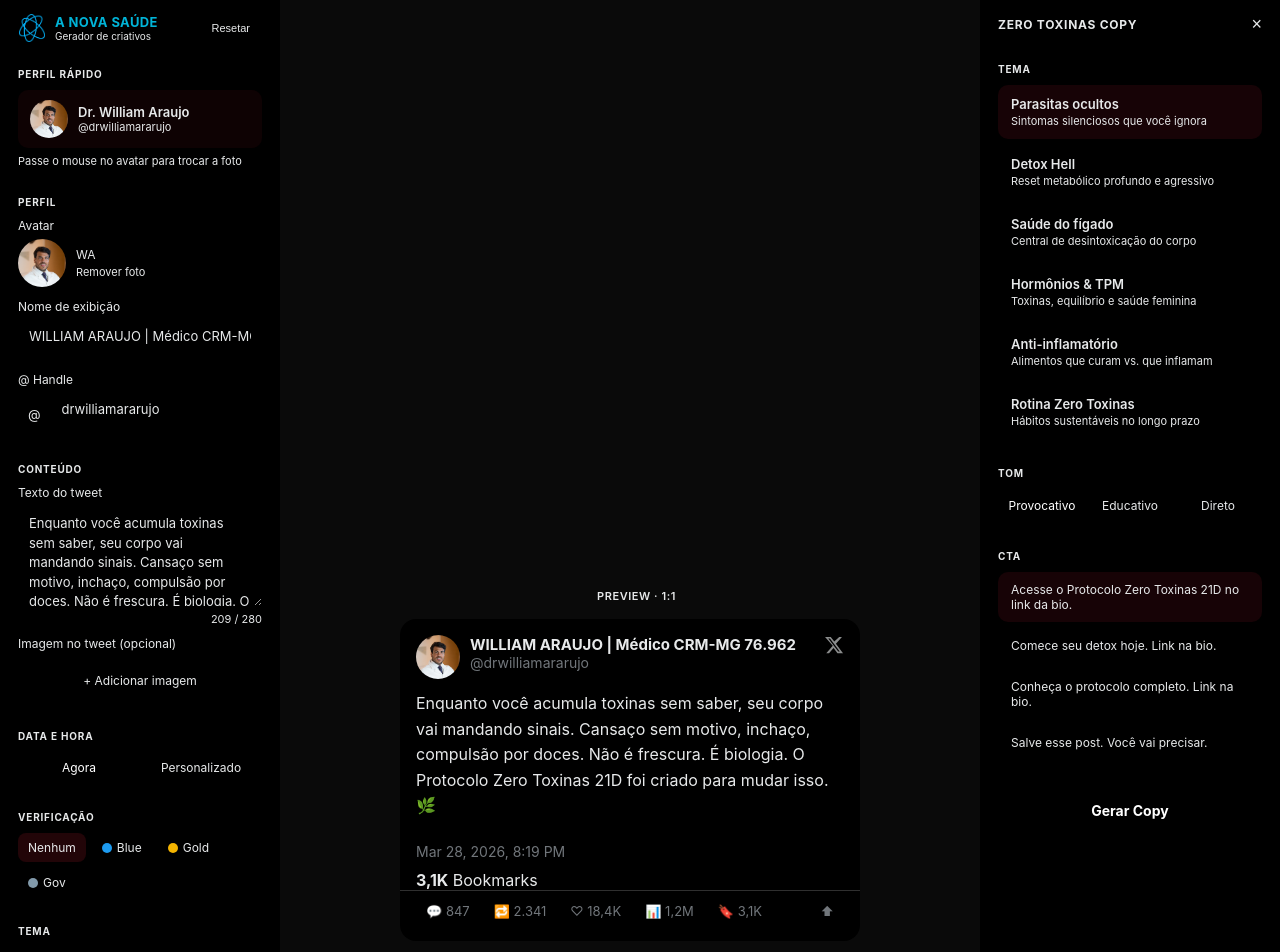
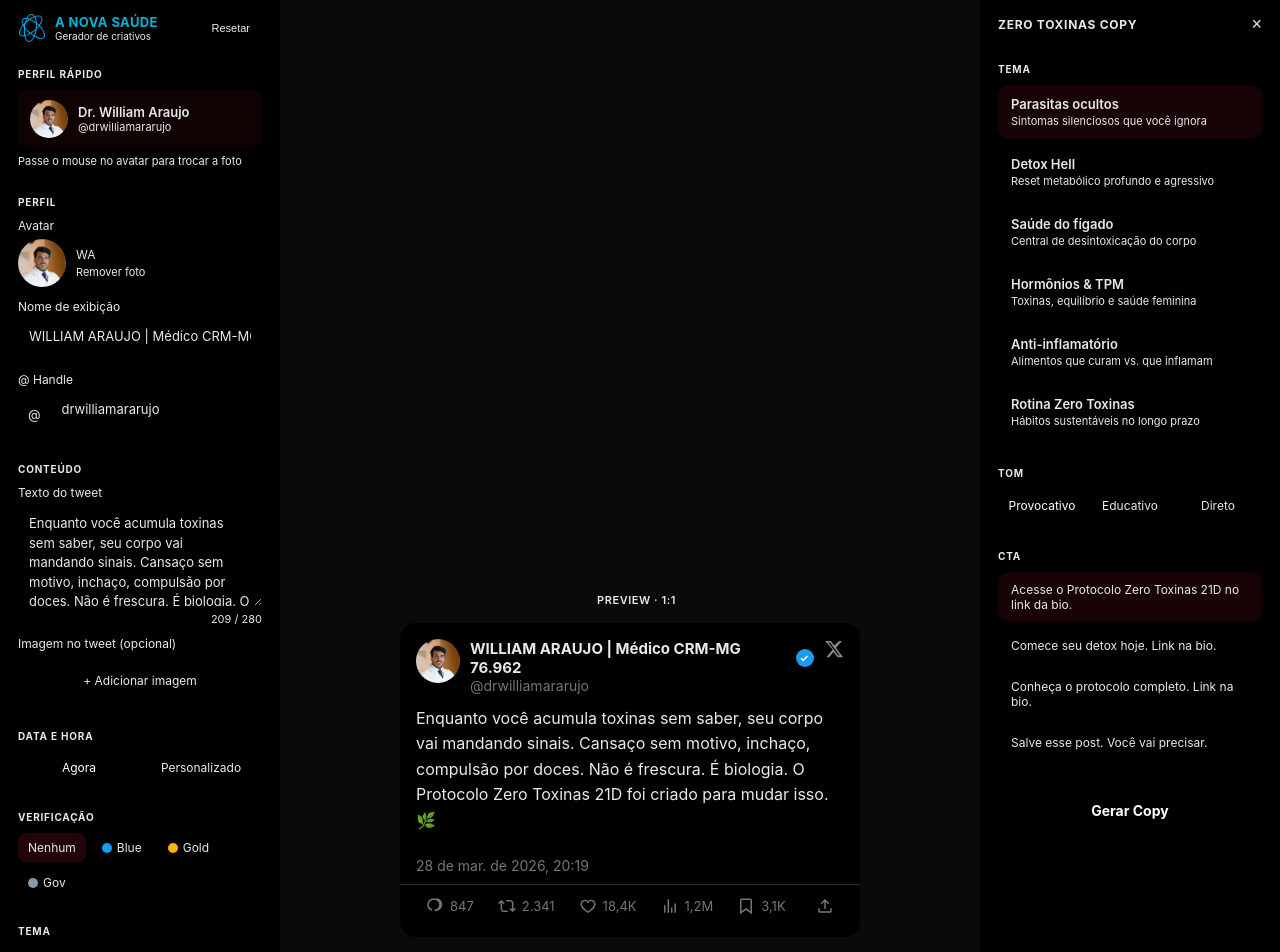
Before and after one commit to peduardoveloso-star/nova-saude-criativo, a Next.js app: page / in a window 1280 px wide. Shown: the top 952 px of the page. Built offline with nearby package versions, Linux system fonts and the light colour scheme.

Commit message:
Update TweetPreview.tsx

```diff
--- a/src/components/TweetPreview.tsx
+++ b/src/components/TweetPreview.tsx
@@ -23,7 +23,10 @@ interface Props {
 
 function formatDate(dtMode: 'now'|'custom', customDt: string) {
   const dt = dtMode === 'custom' && customDt ? new Date(customDt) : new Date();
-  return dt.toLocaleDateString('en-US', { month:'short', day:'numeric', year:'numeric', hour:'numeric', minute:'2-digit' });
+  return dt.toLocaleDateString('pt-BR', {
+    day: 'numeric', month: 'short', year: 'numeric',
+    hour: '2-digit', minute: '2-digit',
+  });
 }
 
 function formatText(raw: string) {
@@ -51,8 +54,27 @@ function formatText(raw: string) {
 }
 
 const BADGE_COLORS: Record<VerifyType, string> = {
-  none: '', blue: '#1d9bf0', gold: '#f4b400', gov: '#829aab',
+  none: '#1d9bf0', blue: '#1d9bf0', gold: '#f4b400', gov: '#829aab',
 };
+
+function IconReply() {
+  return <svg width="18" height="18" viewBox="0 0 24 24" fill="currentColor"><path d="M1.751 10c0-4.42 3.584-8 8.005-8h4.366c4.49 0 7.501 3.58 7.501 8 0 4.27-2.93 7.67-7.05 8.18l.024.82H12.7c-.57 0-1.053-.402-1.172-.96l-.133-.62c-.108-.508.245-1 .764-1.083C15.226 16.67 17.623 13.6 17.623 10c0-2.96-2.13-6-5.501-6H9.756C6.505 4 3.751 6.92 3.751 10c0 2.99 1.965 5.42 4.703 6.18-.196.34-.308.73-.308 1.14v.68H7.11c-3.63-.5-5.36-3.71-5.36-8z"/></svg>;
+}
+function IconRepost() {
+  return <svg width="18" height="18" viewBox="0 0 24 24" fill="currentColor"><path d="M4.5 3.88l4.432 4.14-1.364 1.46L5.5 7.55V16c0 1.1.896 2 2 2H13v2H7.5c-2.209 0-4-1.79-4-4V7.55L1.432 9.48.068 8.02 4.5 3.88zM16.5 6H11V4h5.5c2.209 0 4 1.79 4 4v8.45l2.068-1.93 1.364 1.46-4.432 4.14-4.432-4.14 1.364-1.46 2.068 1.93V8c0-1.1-.896-2-2-2z"/></svg>;
+}
+function IconLike() {
+  return <svg width="18" height="18" viewBox="0 0 24 24" fill="currentColor"><path d="M16.697 5.5c-1.222-.06-2.679.51-3.89 2.16l-.805 1.09-.806-1.09C9.984 6.01 8.526 5.44 7.304 5.5c-1.243.07-2.349.78-2.91 1.91-.552 1.12-.633 2.78.479 4.82 1.074 1.97 3.257 4.27 7.129 6.61 3.87-2.34 6.052-4.64 7.126-6.61 1.111-2.04 1.03-3.7.477-4.82-.561-1.13-1.666-1.84-2.908-1.91zm4.187 7.69c-1.351 2.48-4.001 5.12-8.379 7.67l-.503.3-.504-.3c-4.379-2.55-7.029-5.19-8.382-7.67-1.36-2.5-1.41-4.86-.514-6.67.887-1.79 2.647-2.91 4.601-3.01 1.651-.09 3.368.56 4.798 2.01 1.429-1.45 3.146-2.1 4.796-2.01 1.954.1 3.714 1.22 4.601 3.01.896 1.81.846 4.17-.514 6.67z"/></svg>;
+}
+function IconViews() {
+  return <svg width="18" height="18" viewBox="0 0 24 24" fill="currentColor"><path d="M8.75 21V3h2v18h-2zM18 21V8.5h2V21h-2zM4 21l.004-10h2L6 21H4zm9.248 0v-7h2v7h-2z"/></svg>;
+}
+function IconBookmark() {
+  return <svg width="18" height="18" viewBox="0 0 24 24" fill="currentColor"><path d="M4 4.5C4 3.12 5.119 2 6.5 2h11C18.881 2 20 3.12 20 4.5v18.44l-8-5.71-8 5.71V4.5zM6.5 4c-.276 0-.5.22-.5.5v14.56l6-4.29 6 4.29V4.5c0-.28-.224-.5-.5-.5h-11z"/></svg>;
+}
+function IconShare() {
+  return <svg width="18" height="18" viewBox="0 0 24 24" fill="currentColor"><path d="M12 2.59l5.7 5.7-1.41 1.42L13 6.41V16h-2V6.41l-3.3 3.3-1.41-1.42L12 2.59zM21 15l-.02 3.51c0 1.38-1.12 2.49-2.5 2.49H5.5C4.12 21 3 19.88 3 18.5V15h2v3.5c0 .28.22.5.5.5h12.98c.28 0 .5-.22.5-.5L19 15h2z"/></svg>;
+}
 
 export default function TweetPreview({ displayName, handle, photoUrl, tweetText, tweetImgUrl, dtMode, customDt, verify, tweetTheme, platform, showEng, replies, reposts, likes, views, bookmarks }: Props) {
   const themeClass = tweetTheme === 'dim' ? styles.dim : tweetTheme === 'light' ? styles.light : styles.dark;
@@ -60,21 +82,17 @@ export default function TweetPreview({ displayName, handle, photoUrl, tweetText,
   return (
     <div className={`${styles.wrap} ${themeClass}`}>
       <div className={styles.inner}>
-        {/* Header */}
         <div className={styles.header}>
           <div className={styles.ava}>
-            {/* eslint-disable-next-line @next/next/no-img-element */}
             {photoUrl && <img src={photoUrl} alt="avatar" />}
           </div>
           <div className={styles.info}>
             <div className={styles.nameRow}>
               <span className={styles.name}>{displayName}</span>
-              {verify !== 'none' && (
               <svg className={styles.badge} viewBox="0 0 24 24">
                 <circle cx="12" cy="12" r="12" fill={BADGE_COLORS[verify]} />
                 <path d="M9.5 16.5l-3.5-3.5 1.4-1.4 2.1 2.1 5.1-5.1 1.4 1.4z" fill="white" />
               </svg>
-              )}
             </div>
             <div className={styles.handleText}>@{handle}</div>
           </div>
@@ -89,40 +107,25 @@ export default function TweetPreview({ displayName, handle, photoUrl, tweetText,
           )}
         </div>
 
-        {/* Body */}
         <div className={styles.body}>{formatText(tweetText)}</div>
 
-        {/* Tweet image */}
         {tweetImgUrl && (
           <div className={styles.tweetImg}>
-            {/* eslint-disable-next-line @next/next/no-img-element */}
             <img src={tweetImgUrl} alt="tweet image" />
           </div>
         )}
 
-        {/* Meta */}
-        <div className={styles.border}>
         <div className={styles.meta}>{formatDate(dtMode, customDt)}</div>
-          {showEng && (
-            <div className={styles.engRow}>
-              <span className={styles.engItem}><b>{bookmarks}</b> Bookmarks</span>
-            </div>
-          )}
-        </div>
-
         <hr className={styles.divider} />
 
-        {/* Engagement bar */}
         {showEng && (
-          <div className={styles.bottom}>
           <div className={styles.engBar}>
-              <span className={styles.engAction}>💬 {replies}</span>
-              <span className={styles.engAction}>🔁 {reposts}</span>
-              <span className={styles.engAction}>♡ {likes}</span>
-              <span className={styles.engAction}>📊 {views}</span>
-              <span className={styles.engAction}>🔖 {bookmarks}</span>
-              <span className={styles.engAction} style={{marginLeft:'auto'}}>⬆</span>
-            </div>
+            <div className={styles.engAction}><IconReply /><span>{replies}</span></div>
+            <div className={styles.engAction}><IconRepost /><span>{reposts}</span></div>
+            <div className={styles.engAction}><IconLike /><span>{likes}</span></div>
+            <div className={styles.engAction}><IconViews /><span>{views}</span></div>
+            <div className={styles.engAction}><IconBookmark /><span>{bookmarks}</span></div>
+            <div className={styles.engAction} style={{marginLeft:'auto'}}><IconShare /></div>
           </div>
         )}
       </div>
```
Lines whose indentation alone changed are shown as unchanged.
